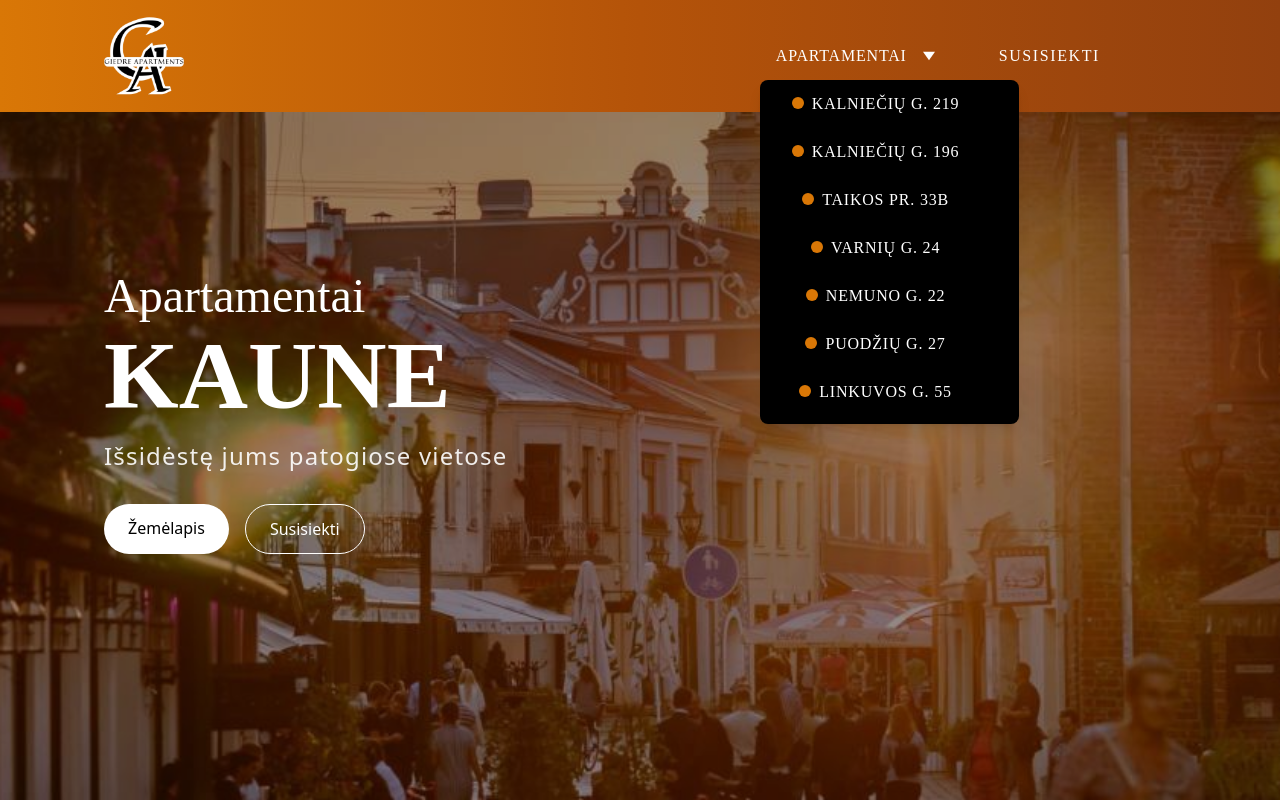
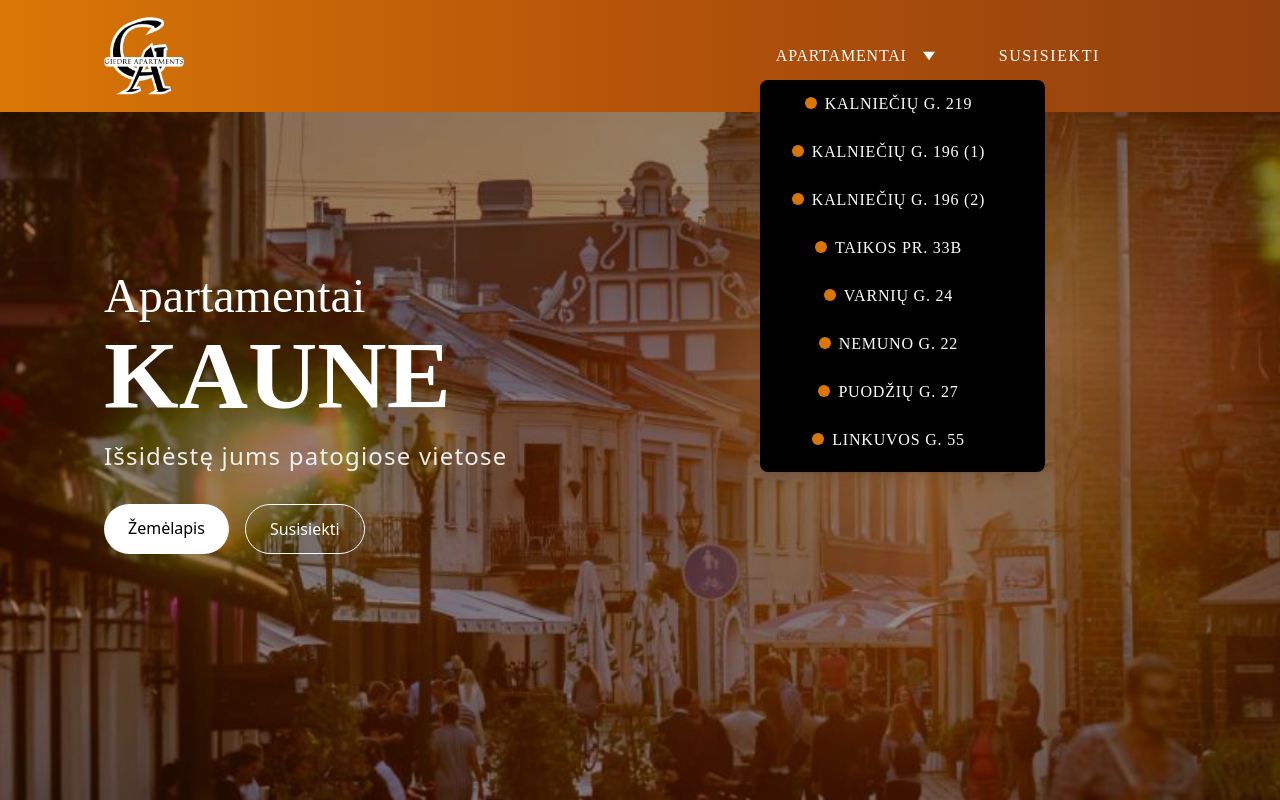
Before and after one commit to simas-g/gapartments, a Next.js app: page / in a window 1280 px wide. Both pictures are taken after a click on the button "APARTAMENTAI". Shown: the top 800 px of the page. Built offline with nearby package versions, Linux system fonts and the light colour scheme.

Commit message:
navigation ux

```diff
--- a/app/components/Nav.jsx
+++ b/app/components/Nav.jsx
@@ -2,20 +2,23 @@
 import { useState } from "react";
 import Image from "next/image";
 import Link from "next/link";
-const Dropdown = () => {
+import { useRouter } from "next/navigation";
+const Dropdown = ({setNavOpen}) => {
     const [isOpen, setIsOpen] = useState(false);
 
     const locations = [
-      'APARTAMENTAI',
-      'KALNIEČIŲ G. 219',
-      'KALNIEČIŲ G. 196',
-      'TAIKOS PR. 33B',
-      'VARNIŲ G. 24',
-      'NEMUNO G. 22',
-      'PUODŽIŲ G. 27',
-      'LINKUVOS G. 55'
+      { title: 'APARTAMENTAI', url: '/apartamentai' },
+      { title: 'KALNIEČIŲ G. 219', url: '/kalnieciu219' },
+      { title: 'KALNIEČIŲ G. 196 (1)', url: '/kalnieciu196(1)' },
+      { title: 'KALNIEČIŲ G. 196 (2)', url: '/kalnieciu196(2)' },
+      { title: 'TAIKOS PR. 33B', url: '/taikospr33b' },
+      { title: 'VARNIŲ G. 24', url: '/varniu24' },
+      { title: 'NEMUNO G. 22', url: '/nemuno22' },
+      { title: 'PUODŽIŲ G. 27', url: '/puodziu27' },
+      { title: 'LINKUVOS G. 55', url: '/linkuvos55' }
     ];
 
+    const router = useRouter()
     return (
       <div className="tracking-widest relative w-full md:pt-0 pt-32 h-fit font-[--font-poppins] md:flex items-center ">
         <button
@@ -35,12 +38,17 @@ const Dropdown = () => {
                 <li
                   key={index}
                   id='list'
-                  className="px-4 hover:underline underline-offset-8 pr-11 py-3 cursor-pointer text-right uppercase md:text-center tracking-wider font-light w-full"
+                  href={location}
+                  className="px-4 z-11 hover:underline underline-offset-8 pr-11 py-3 cursor-pointer text-right uppercase md:text-center tracking-wider font-light w-full"
                   onClick={() => {
+                    router.push(location.url)
                     setIsOpen(false);
+                    if(setNavOpen) {
+                      setNavOpen(false);
+                    }
                   }}
                 >
-                  {location}
+                  {location.title}
                 </li>
               ))}
             </ul>
@@ -110,7 +118,7 @@ const Nav = () => {
             {isOpen && (
               <div className="md:hidden absolute inset-0 bg-black/90 top-0 right-10 w-full h-fit z-60 ">
                 <div className="container mx-auto space-y-6">
-                  <Dropdown />
+                  <Dropdown setNavOpen={setIsOpen} />
                   <div className="space-y-4">
                   </div>
                 </div>
```
